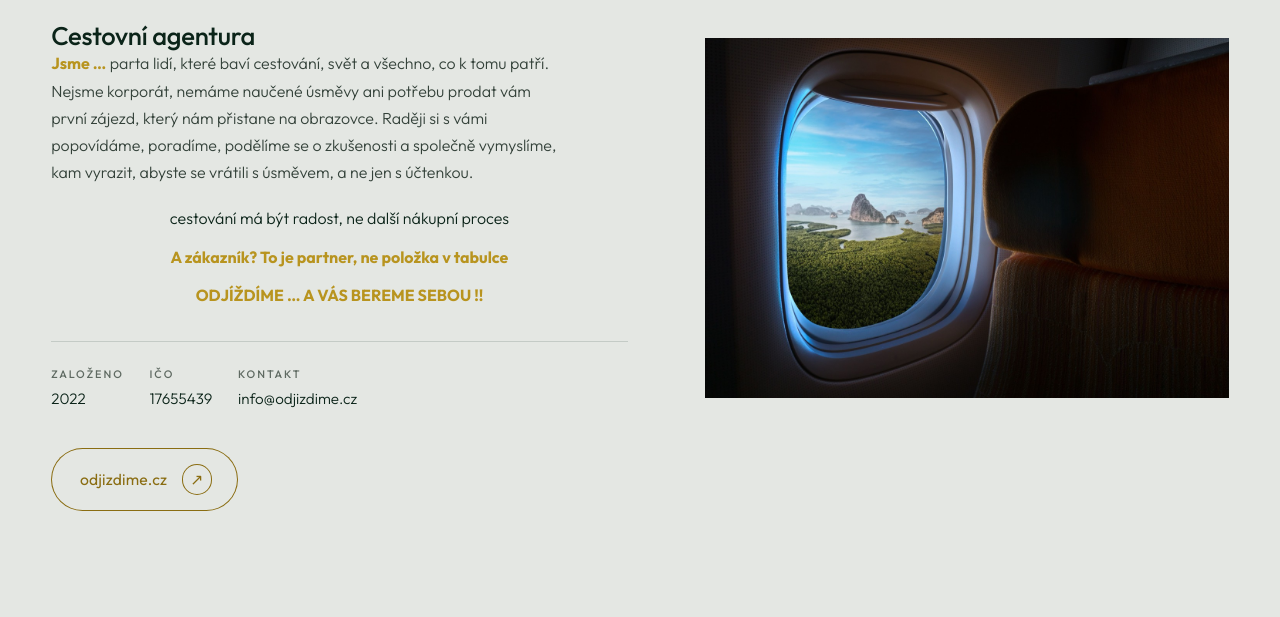
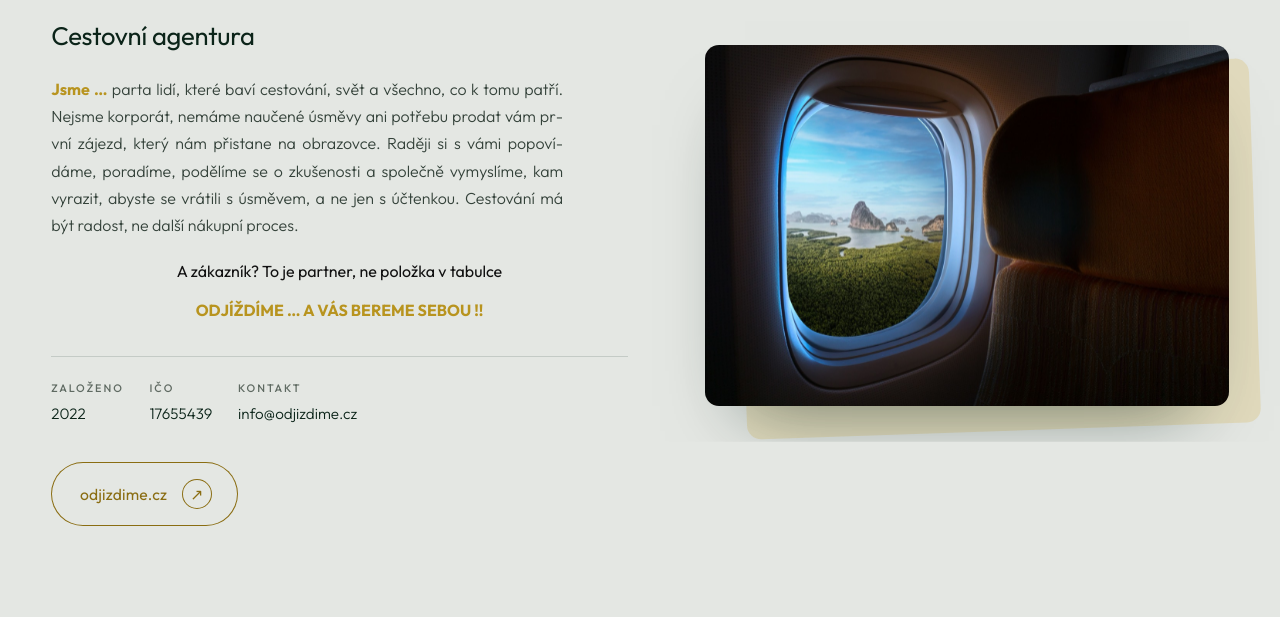
Before and after one commit to webhunter-navrhy/iqcompany, a plain HTML site: page index.html in a window 1280 px wide. Shown: the part 1861-2478 px from the top of the page. Drawn offline with Linux system fonts and the light colour scheme; animation ran at ten frames a second.

Commit message:
Úpravy podle připomínek 17. 11.: text Jsme, zaoblené fotky Odjíždíme s odstíněním, jemnější kostičky
Co-Authored-By: Claude Sonnet 5.5 <noreply@anthropic.com>

```diff
--- a/index.html
+++ b/index.html
@@ -11,7 +11,7 @@
 <link rel="preconnect" href="https://fonts.googleapis.com">
 <link rel="preconnect" href="https://fonts.gstatic.com" crossorigin>
 <link href="https://fonts.googleapis.com/css2?family=Outfit:wght@300;400;500;600;700&display=swap" rel="stylesheet">
-<link rel="stylesheet" href="style.css?v=164fa81f">
+<link rel="stylesheet" href="style.css?v=54c20e37">
 </head>
 <body>
 
@@ -108,10 +108,9 @@
     <div class="co-body reveal">
       <img class="co-logo co-logo--od" src="assets/odjizdime-gold.png" alt="Logo Odjíždíme" loading="lazy">
       <h3 class="h3">Cestovní agentura</h3>
-      <p class="jsme"><b>Jsme …</b> parta lidí, které baví cestování, svět a všechno, co k tomu patří. Nejsme korporát, nemáme naučené úsměvy ani potřebu prodat vám první zájezd, který nám přistane na obrazovce. Raději si s vámi popovídáme, poradíme, podělíme se o zkušenosti a společně vymyslíme, kam vyrazit, abyste se vrátili s&nbsp;úsměvem, a ne jen s&nbsp;účtenkou.</p>
+      <p class="jsme"><b>Jsme …</b> parta lidí, které baví cestování, svět a všechno, co k tomu patří. Nejsme korporát, nemáme naučené úsměvy ani potřebu prodat vám první zájezd, který nám přistane na obrazovce. Raději si s vámi popovídáme, poradíme, podělíme se o zkušenosti a společně vymyslíme, kam vyrazit, abyste se vrátili s&nbsp;úsměvem, a ne jen s&nbsp;účtenkou. Cestování má být radost, ne další nákupní proces.</p>
       <div class="jsme-c">
-        <p>cestování má být radost, ne další nákupní proces</p>
-        <p><b>A zákazník? To je partner, ne položka v tabulce</b></p>
+        <p class="plain">A zákazník? To je partner, ne položka v tabulce</p>
         <p><b>ODJÍŽDÍME … A VÁS BEREME SEBOU !!</b></p>
       </div>
       <dl class="co-meta">
@@ -221,6 +220,6 @@
 
 </main>
 
-<script src="main.js?v=5bf84bfc" defer></script>
+<script src="main.js?v=bc9499a3" defer></script>
 </body>
 </html>
--- a/main.js
+++ b/main.js
@@ -89,8 +89,10 @@
     const names = ['wing', 'boat', 'cabin', 'ferry', 'hat', 'wagon'];
     const imgs = names.map(n => { const i = new Image(); i.src = 'assets/odj-' + n + '.jpg'; return i; });
     const ctx = sc.getContext('2d');
-    let W = 0, H = 0, cur = 0, nxt = -1, tiles = [], t0 = 0, busy = false;
-    const T = 26, DUR = reduce ? 1 : 2600;
+    let W = 0, H = 0, cur = 0, nxt = -1, tiles = [], t0 = 0, busy = false, cols = 1, rows = 1;
+    const mk = document.createElement('canvas'), mx = mk.getContext('2d');
+    const tmp = document.createElement('canvas'), tx = tmp.getContext('2d');
+    const T = 2.6, DUR = reduce ? 1 : 2600;
     const fit = (im, o) => { // object-fit: cover
       const r = Math.max(W / im.naturalWidth, H / im.naturalHeight);
       const w = im.naturalWidth * r, h = im.naturalHeight * r;
@@ -105,13 +107,16 @@
       if (!t0) t0 = ts;
       const p = Math.min((ts - t0) / DUR, 1);
       fit(imgs[cur], ctx);
-      const cols = Math.ceil(W / (T * (W / 600))), rows = Math.ceil(H / (T * (W / 600)));
-      const cw = W / cols, ch = H / rows;
-      ctx.save(); ctx.beginPath();
-      for (let k = 0; k < tiles.length; k++) {
-        if (tiles[k] <= p) { const c = k % cols, r = (k / cols) | 0; ctx.rect(c * cw, r * ch, cw + 1, ch + 1); }
-      }
-      ctx.clip(); fit(imgs[nxt], ctx); ctx.restore();
+      const id = mx.createImageData(cols, rows), dt = id.data;
+      for (let k = 0; k < tiles.length; k++) dt[k * 4 + 3] = tiles[k] <= p ? 255 : 0;
+      mx.putImageData(id, 0, 0);
+      tmp.width = W; tmp.height = H; // vymaže
+      fit(imgs[nxt], tx);
+      tx.globalCompositeOperation = 'destination-in';
+      tx.imageSmoothingEnabled = false;
+      tx.drawImage(mk, 0, 0, W, H);
+      tx.globalCompositeOperation = 'source-over';
+      ctx.drawImage(tmp, 0, 0);
       if (p < 1) requestAnimationFrame(frame);
       else { cur = nxt; busy = false; fit(imgs[cur], ctx); }
     };
@@ -119,7 +124,8 @@
       if (!document.hidden && !busy && imgs.every(i => i.complete && i.naturalWidth)) {
         const r = r2 => Math.floor(Math.random() * r2);
         do { nxt = r(imgs.length); } while (nxt === cur);
-        const cols = Math.ceil(W / (T * (W / 600))), rows = Math.ceil(H / (T * (W / 600)));
+        cols = Math.ceil(W / (T * (W / 600))); rows = Math.ceil(H / (T * (W / 600)));
+        mk.width = cols; mk.height = rows;
         tiles = Array.from({ length: cols * rows }, () => Math.random());
         busy = true; t0 = 0; requestAnimationFrame(frame);
       }
--- a/style.css
+++ b/style.css
@@ -363,12 +363,13 @@ body{--bn:clamp(1.3rem,2vw,1.75rem)}
 .card:nth-child(2) .cap{color:#B8941F}
 
 /* Odjíždíme: text „Jsme“ + slideshow fotek bez rámečku */
-.jsme{margin-bottom:1rem}
+.co--od .h3{font-weight:400}
+.jsme{margin:1.6rem 0 1rem;text-align:justify;hyphens:auto}
 .jsme b,.jsme-c b{color:#B8941F;font-weight:700}
 .jsme-c{text-align:center;margin:1.2rem 0 1.4rem}
 .jsme-c p{margin:0 0 .7rem}
-.co-slides::before{display:none}
-.co-slides canvas{position:relative;z-index:1;width:100%;height:100%;display:block}
+.jsme-c p.plain{color:#111;font-weight:400}
+.co-slides canvas{position:relative;z-index:1;width:100%;height:100%;display:block;border-radius:14px;box-shadow:0 40px 70px -40px rgba(5,29,21,.55)}
 .co-slides img.slides-fallback{display:none}
 .co-slides.no-js canvas{display:none}
 .co-slides.no-js img.slides-fallback{display:block}
```
Also changed, not shown: _template.html (+2 -3 lines).
